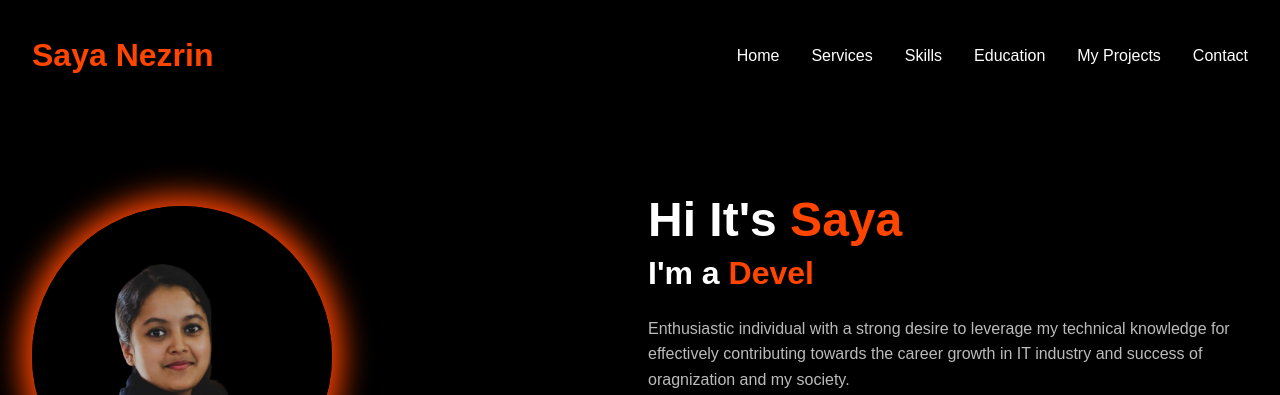
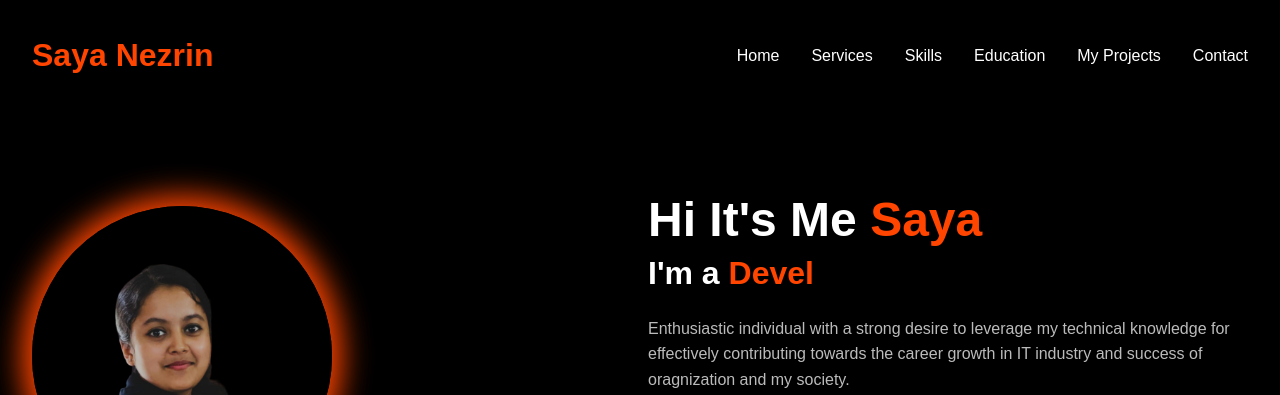
Before and after one commit to Sayanezrin/Porfolio_01, a plain HTML site: page index.html in a window 1280 px wide. Shown: the top 395 px of the page. Drawn offline with Linux system fonts and the light colour scheme.

Commit message:
Update index.html

```diff
--- a/index.html
+++ b/index.html
@@ -27,7 +27,7 @@
             <img src="./saya2.png" alt="Profile Picture">
         </div>
         <div class="hero-content">
-            <h2>Hi It's <span>Saya </span></h2>
+            <h2>Hi It's Me <span>Saya </span></h2>
             <h3>I'm a <span class="role"></span></h3>
             <script>
                 const roles = ["Content Writer", "Developer", "CSE Student", "Web Designer"];
```
